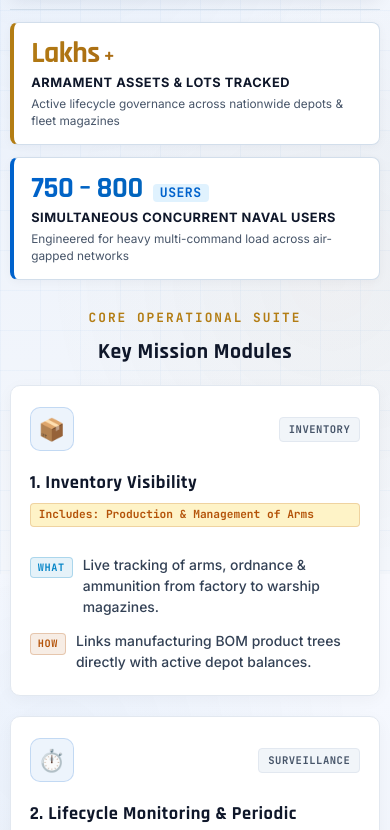
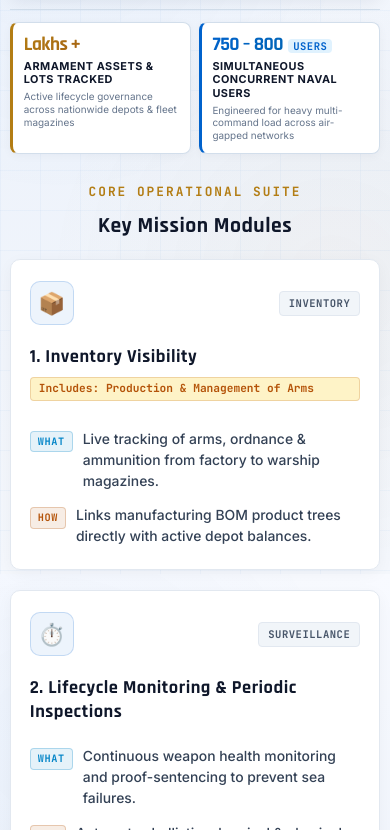
Before and after one commit to gunaseelan001/techverse, a plain HTML site: page index.html in a window 390 px wide. Shown: the part 270-1100 px from the top of the page. Drawn offline with Linux system fonts and the light colour scheme.

Commit message:
Add files via upload

```diff
--- a/css/components.css
+++ b/css/components.css
@@ -1163,11 +1163,11 @@
     border-radius: 8px !important;
   }
 
-  /* On mobile: 2-Item Stat Strip layout */
+  /* On mobile: 2-Item Stat Strip layout - SIDE BY SIDE */
   .hero-stats-strip {
-    display: flex !important;
-    flex-direction: column !important;
-    gap: 0.75rem !important;
+    display: grid !important;
+    grid-template-columns: repeat(2, 1fr) !important;
+    gap: 8px !important;
     margin-top: 0.75rem !important;
     padding-top: 0.75rem !important;
     border-top: 1px solid var(--navy-card-border) !important;
@@ -1178,28 +1178,46 @@
     background: #ffffff !important;
     border: 1px solid var(--navy-card-border) !important;
     border-radius: 8px !important;
-    padding: 0.85rem 1.05rem !important;
+    padding: 0.65rem 0.65rem !important;
     width: 100% !important;
+    min-width: 0 !important;
+    display: flex !important;
+    flex-direction: column !important;
+    justify-content: flex-start !important;
   }
 
   .stat-item-assets {
-    border-left: 4px solid #b37d14 !important;
+    border-left: 3px solid #b37d14 !important;
   }
 
   .stat-item-concurrency {
-    border-left: 4px solid #0062cc !important;
+    border-left: 3px solid #0062cc !important;
   }
 
   .stat-number {
-    font-size: 1.85rem !important;
+    font-size: clamp(1.2rem, 4.5vw, 1.45rem) !important;
+    line-height: 1.15 !important;
+    flex-wrap: wrap !important;
+    gap: 3px !important;
+  }
+
+  .stat-number.text-cyan span.unit {
+    font-size: 0.66rem !important;
+    padding: 1px 5px !important;
+    margin-left: 2px !important;
   }
 
   .stat-label {
-    font-size: 0.8rem !important;
+    font-size: 0.68rem !important;
+    line-height: 1.25 !important;
+    margin-top: 4px !important;
   }
 
   .stat-subtext {
-    font-size: 0.74rem !important;
+    font-size: 0.62rem !important;
+    line-height: 1.3 !important;
+    margin-top: 3px !important;
+    color: #64748b !important;
   }
 
   /* On mobile: The 9 modules MUST be placed strictly one below the other */
--- a/css/navy-core.css
+++ b/css/navy-core.css
@@ -849,9 +849,9 @@ a:hover {
   }
 
   .hero-stats-strip {
-    display: flex !important;
-    flex-direction: column !important;
-    gap: 0.75rem !important;
+    display: grid !important;
+    grid-template-columns: repeat(2, 1fr) !important;
+    gap: 8px !important;
     margin-top: 0.75rem !important;
     padding-top: 0.75rem !important;
   }
```
